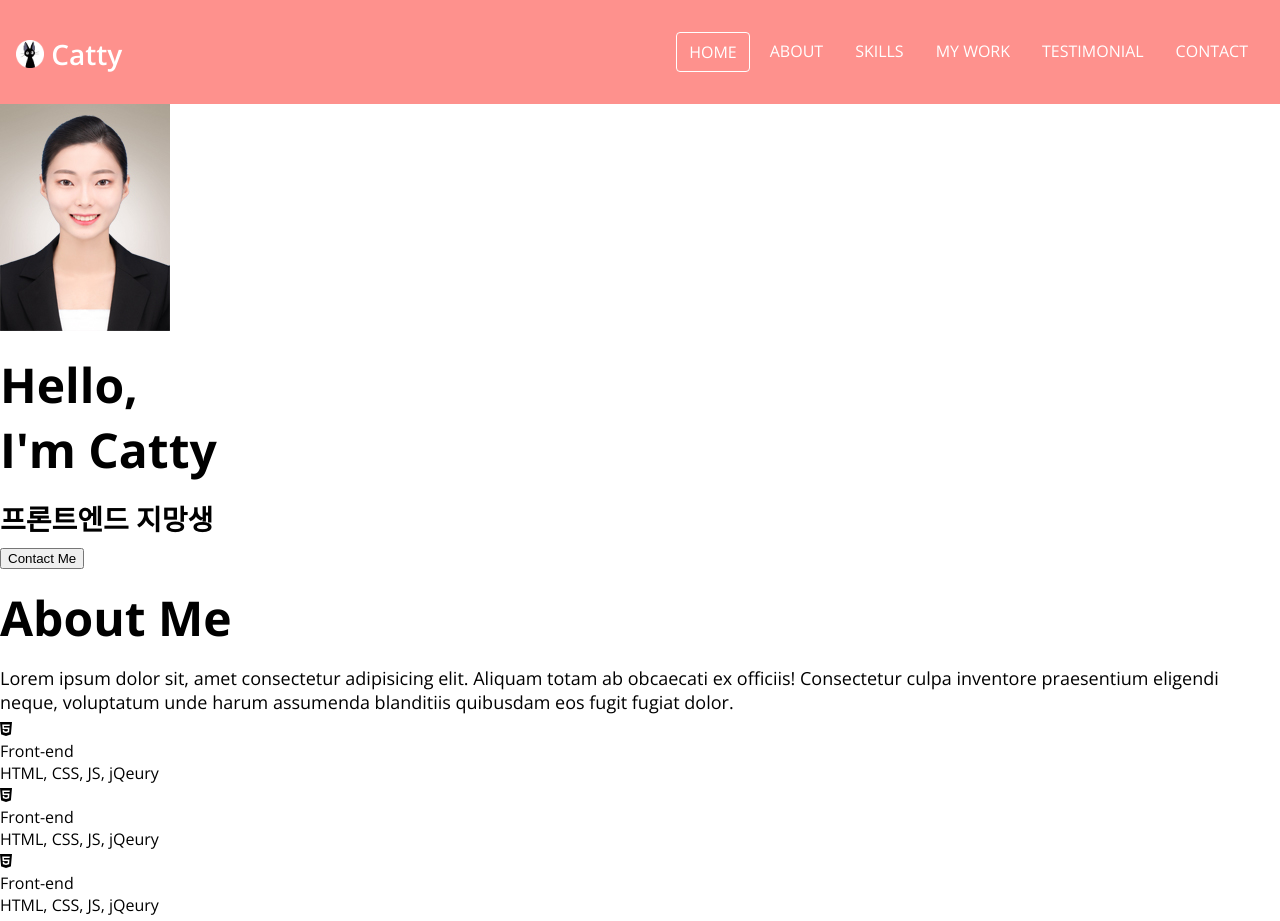
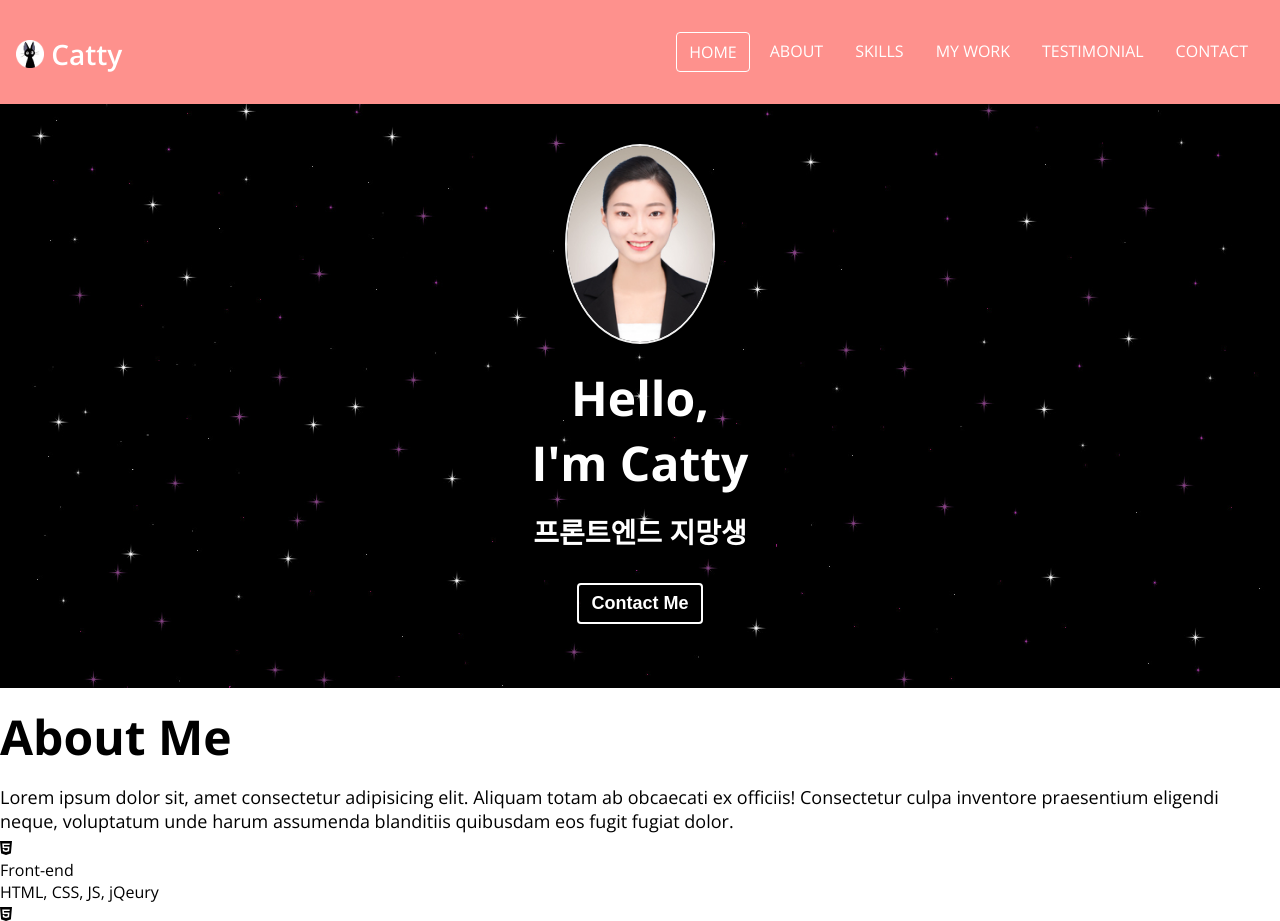
Before and after one commit to cattys/port_practice, a plain HTML site: page index.html in a window 1280 px wide. Shown: the top 921 px of the page. Drawn offline with nearby package versions, Linux system fonts and the light colour scheme.

Commit message:
CSS: Home

```diff
--- a/style.css
+++ b/style.css
@@ -3,6 +3,9 @@
 /* 글로벌 변수 선언 */
 :root {
     /* Color */
+    --color-white: #fff;
+    --color-light-white: #eeeeee;
+    --color-dark-white: #bdbdbd;
     --color-pink: #fe918d;
     --color-dark-pink: #ff6863;
     --color-dark-grey: #4d4d4d;
@@ -12,7 +15,7 @@
     --color-yellow: #fff7d1;
     --color-orange: #feb546;
     --color-black: #000;
-    --color-white: #fff;
+
 
     /* Font size */
     --font-large: 48px;
@@ -49,8 +52,18 @@
 
 
 ul {
+    padding: 0;
+}
+
+li {
     list-style: none;
-    padding: 0;
+}
+
+button {
+    background: transparent;
+    cursor: pointer;
+    border: none;
+    outline: none;
 }
 
 /* Typography */
@@ -123,3 +136,33 @@
 .navbar__menu__item:hover {
     background-color: var(--color-dark-pink);
 }
+
+/* Home */
+#home {
+    background: url(imgs/bg_star.jpg) center/cover no-repeat ;
+    padding: 40px;
+    text-align: center;
+    color: var(--color-white);
+}
+
+.home__avatar {
+    width: 150px;
+    height: 200px;
+    border-radius: 50%;
+    border: 2px solid var(--color-light-white);
+}
+
+.home__title,
+.home__description {
+    color: var(--color-white);
+}
+
+.home__contact {
+    color: var(--color-white);
+    font-size: var(--font-regular);
+    font-weight: var(--weight-bold);
+    margin: 24px;
+    padding: 8px 12px;
+    border: 2px solid var(--color-white);
+    border-radius: var(--size-border-radius);
+}
```
Also changed, not shown: imgs/bg_star.jpg (added).
